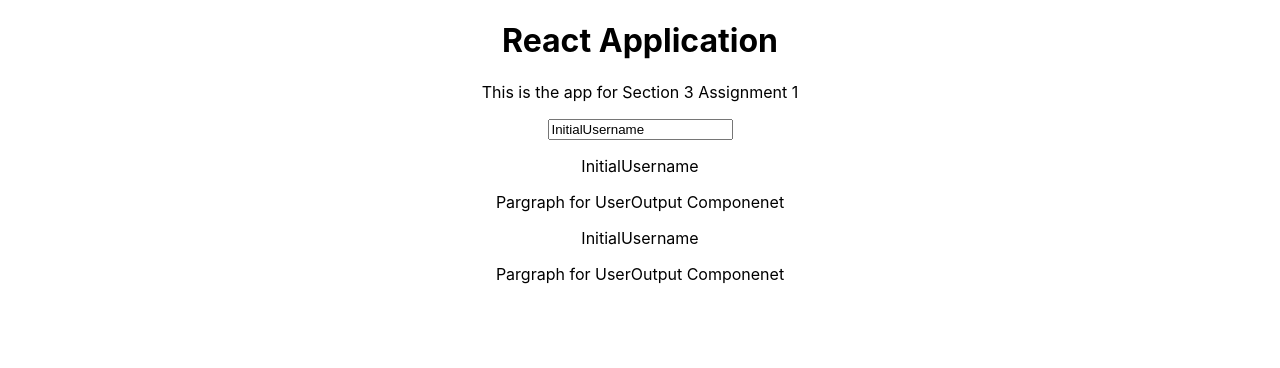
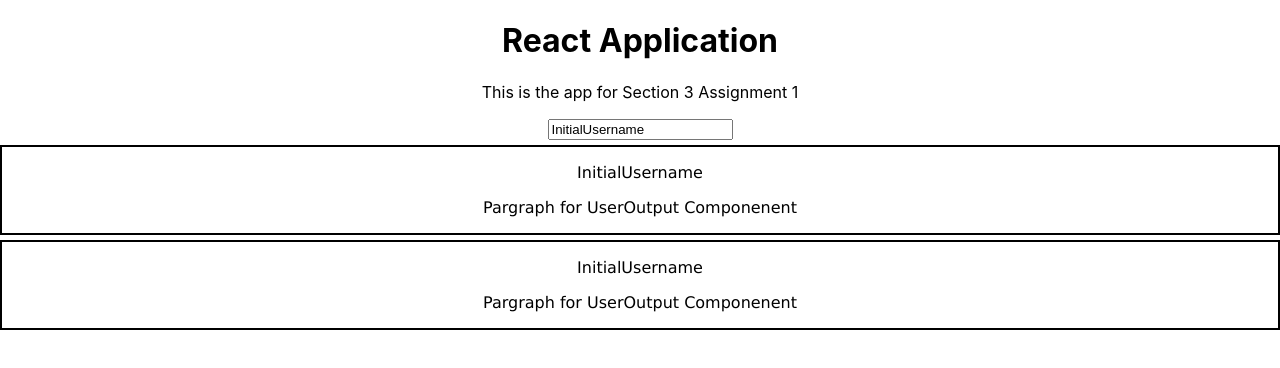
Before and after one commit to bythesneizer/udemy-react-app, a React (Create React App) app: page / in a window 1280 px wide. Shown: the top 368 px of the page. Built offline with nearby package versions, Linux system fonts and the light colour scheme.

Commit message:
added styling section 3 assignment 1

```diff
--- a/src/AppSec3Ass1.js
+++ b/src/AppSec3Ass1.js
@@ -27,11 +27,11 @@ class App extends Component {
        ></UserInput>
        <UserOutput
           username={this.state.username}
-          p2='Pargraph for UserOutput Componenet'
+          p2='Pargraph for UserOutput Componenent'
         ></UserOutput>
         <UserOutput
           username={this.state.username}
-          p2='Pargraph for UserOutput Componenet'
+          p2='Pargraph for UserOutput Componenent'
         ></UserOutput>
       </div>
     )
--- a/src/UserInput/UserInput.js
+++ b/src/UserInput/UserInput.js
@@ -1,4 +1,5 @@
 import React from 'react'
+import './UserInput.css'
 
 const userInput = (props) => {
     return(
--- /dev/null
+++ b/src/UserOutput/UserOutput.css
@@ -0,0 +1,6 @@
+.output {
+    font-family: Verdana;
+    margin: auto;
+    border: 2px solid black;
+    margin-top: 5px;
+}
--- a/src/UserOutput/UserOutput.js
+++ b/src/UserOutput/UserOutput.js
@@ -1,8 +1,9 @@
 import React from 'react'
+import './UserOutput.css'
 
 const userOutput = (props) => {
     return(
-        <div>
+        <div className='output'>
             <p>{props.username}</p>
             <p>{props.p2}</p>
         </div>
```
Also changed, not shown: src/UserInput/UserInput.css (added).
